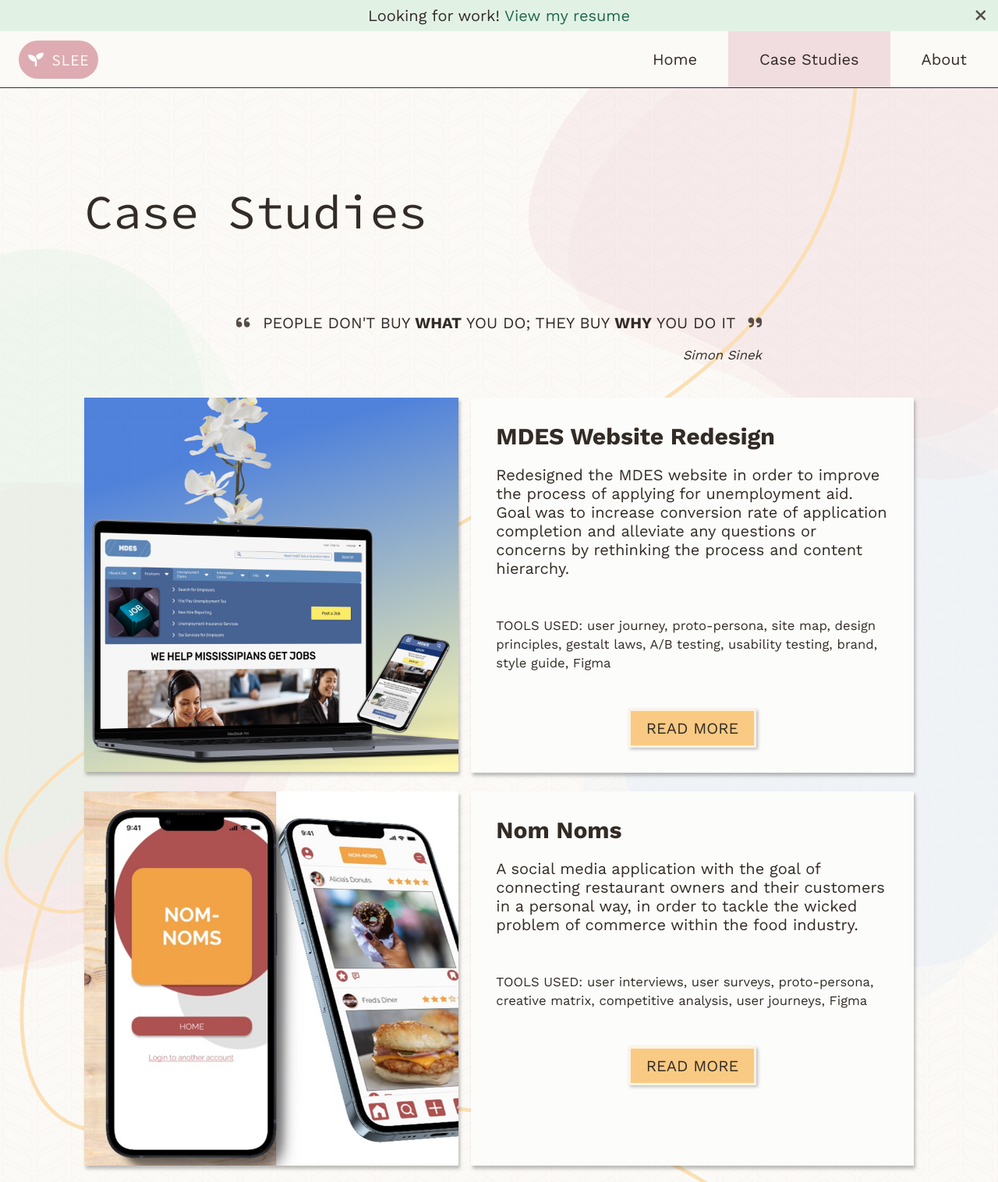
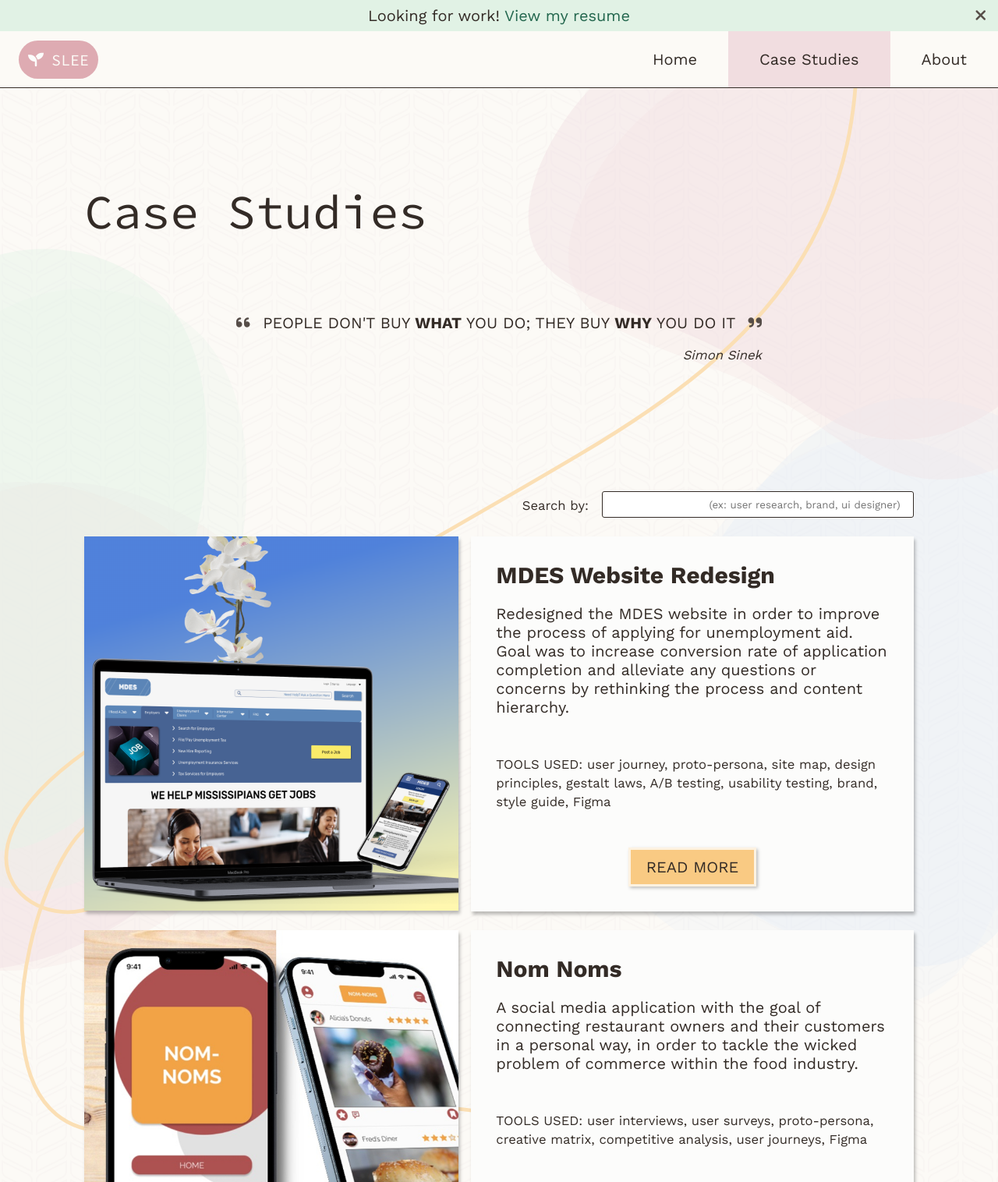
Before and after one commit to Leest1/leest1.github.io_2022, a PHP site: page /case-studies.html in a window 1280 px wide. Shown: the top 1516 px of the page at 78% size. Run offline with PHP 8.4, Linux system fonts and the light colour scheme.

Commit message:
search feature

```diff
--- a/case-studies.html
+++ b/case-studies.html
@@ -84,8 +84,17 @@
               >
             </div>
           </blockquote>
+
+          <!-- search bar -->
+          <div class="row align-self-end align-items-center mt-120">
+            <span><small>Search by:&emsp;</small></span>
+            <input type="text" id="case-study-search" placeholder="(ex: user research, brand, ui designer)">
+          </div>
+
+          <!-- display all case studies -->
           <div class="case-studies" id="case-studies">
           </div>
+
           <blockquote class="pt-150">
             <div>
               <span aria-hidden="true" class="fa-solid fa-quote-left"></span>
--- a/json/case-studies.json
+++ b/json/case-studies.json
@@ -8,7 +8,9 @@
                 "tools": ["user journey", "proto-persona", "site map", "design principles", "gestalt laws", "A/B testing", "usability testing", "brand", "style guide", "Figma"],
                 "url": "",
                 "img": "assets/case-studies/mdes/title-image-square.png",
-                "imgAlt": "A mockup of three screens showing the MDES redesign wireframes"
+                "imgAlt": "A mockup of three screens showing the MDES redesign wireframes",
+                "id": "mdes",
+                "tags": ["mdes","user journey", "proto-persona", "site map", "design principles", "gestalt laws", "A/B testing", "usability testing", "branding", "style guide", "Figma", "ui designer", "team project", "user testing"]
             },
             {
                 "name": "Nom Noms",
@@ -17,16 +19,20 @@
                 "tools": ["user interviews", "user surveys", "proto-persona", "creative matrix", "competitive analysis", "user journeys", "Figma"],
                 "url": "https://drive.google.com/file/d/1Jv69attDovKJIbFtwjBwZ3nryIQ2AZK-/view?usp=sharing",
                 "img": "assets/case-studies/nomnoms/nomnoms.jpg",
-                "imgAlt": "A mockup of two phones displaying the application (NomNoms) wireframes"
+                "imgAlt": "A mockup of two phones displaying the application (NomNoms) wireframes",
+                "id": "nomnoms",
+                "tags": ["nomnoms","user interviews", "user surveys", "proto-persona", "creative matrix", "competitive analysis", "user journeys", "Figma", "ux researcher", "ui designer", "team project", "user testing", "user researcher"]
             },
             {
                 "name": "Prado Health (mini)",
                 "shortSummary": "",
                 "summary": "Rebrand of Prado Health, a fictitious startup company whose aim is to make it easy and worry-free for their customers to get to the doctor. Identify a brand personality and iterate the wireframes to reflect the new branding.",
-                "tools": ["brand", "mood board", "60-30-10 rule", "color theory", "color symbolism", "style guide", "visual hierarchy", "A/B testing", "Figma"],
+                "tools": ["brand", "mood board", "60-30-10 rule", "color theory", "color symbolism", "style guide", "visual hierarchy", "A/B testing", "Figma", "ui designer"],
                 "url": "https://drive.google.com/file/d/16eJtUMot40QlGE2W_Ufn4iOuAONr2p7m/view?usp=sharing",
                 "img": "assets/case-studies/prado/pradohealth-square.png",
-                "imgAlt": "A mockup of PradoHealth application, along with a plant and some lemons"
+                "imgAlt": "A mockup of PradoHealth application, along with a plant and some lemons",
+                "id": "pradohealth",
+                "tags": ["pradohealth", "branding", "mood board", "60-30-10 rule", "color theory", "color symbolism", "style guide", "visual hierarchy", "A/B testing", "Figma"]
             }
         ]
 }
--- a/scripts/case-studies.js
+++ b/scripts/case-studies.js
@@ -1,15 +1,20 @@
-// load case studies JSON into case-studies.html
+var allStudies = [];
+var currentStudies = [];
+
+// SETUP: load case studies JSON into case-studies.html
 $.getJSON("../../json/case-studies.json", function(json) {
     var caseStudies = json['caseStudies'];
 
     for (let i in caseStudies) {
         let caseStudy = caseStudies[i];
+        allStudies.push(caseStudy);
+        currentStudies.push(caseStudy);
         // create tools used string
         let toolsUsed = caseStudy.tools.join(', ');
 
 
         $('#case-studies').append(
-            $("<div class='card-large'>"+
+            $("<div class='card-large' id='"+ caseStudy.id +"'>"+
             "<img src='"+ caseStudy.img +"' alt='"+ caseStudy.imgAlt +"'>"+
             "<div class='card-large-contents'>" +
             "<h1>" + caseStudy.name + "</h1>" +
@@ -21,3 +26,44 @@
         );
     }
 });
+
+// remove all case studies
+function clearCaseStudies() {
+    for (let i in currentStudies) {
+        let id = '#' + currentStudies[i].id;
+        $(id).remove();
+    }
+}
+
+// append a case study
+function addCaseStudy(caseStudy) {
+    let toolsUsed = caseStudy.tools.join(', ');
+    $('#case-studies').append(
+        $("<div class='card-large' id='"+ caseStudy.id +"'>"+
+        "<img src='"+ caseStudy.img +"' alt='"+ caseStudy.imgAlt +"'>"+
+        "<div class='card-large-contents'>" +
+        "<h1>" + caseStudy.name + "</h1>" +
+        "<p>" + caseStudy.summary + "</p>" +
+        "<p class='tools-used'><small>TOOLS USED: " + toolsUsed + "</small></p>" +
+        "<div class='text-align-center'><a target='_blank' rel='noopener noreferrer' class='cta-link btn-default' href='"
+        + caseStudy.url +"'>READ MORE</a>" +
+        "</div></div></div>")
+    );
+}
+
+$(document).ready(function () {
+    $('#case-study-search').keyup(function () {
+        clearCaseStudies();
+
+        let inputVal = $('#case-study-search').val();
+        for (let i in allStudies) {
+            let current = allStudies[i];
+            for (let tagsIndex in current.tags) {
+                if (current.tags[tagsIndex].toLowerCase().includes(inputVal.toLowerCase())) {
+                    addCaseStudy(current);
+                    break;
+                }
+            }
+        }
+    });
+});
--- a/style/_box-model.scss
+++ b/style/_box-model.scss
@@ -40,6 +40,14 @@
     margin: 0;
 }
 
+.mt-75 {
+    margin-top: 4.5rem;
+}
+
+.mt-120 {
+    margin-top: 7.5rem;
+}
+
 .mt-150 {
     margin-top: 9.3rem;
 }
--- a/style/_components.scss
+++ b/style/_components.scss
@@ -163,3 +163,18 @@
     visibility: visible;
     opacity: 1;
 }
+
+#case-study-search {
+    width: 25rem;
+    height: 1.5rem;
+    padding: 1rem;
+    border-radius: 3px;
+    border: 1px solid $black;
+    text-align: end;
+
+    font-family: 'Work Sans';
+
+    &:focus {
+        outline-color: $pink-shadow;
+    }
+}
--- a/style/main.css
+++ b/style/main.css
@@ -36,6 +36,14 @@
 
 .m-0 {
   margin: 0;
+}
+
+.mt-75 {
+  margin-top: 4.5rem;
+}
+
+.mt-120 {
+  margin-top: 7.5rem;
 }
 
 .mt-150 {
@@ -280,6 +288,19 @@
 .tooltip:hover .tooltiptext {
   visibility: visible;
   opacity: 1;
+}
+
+#case-study-search {
+  width: 25rem;
+  height: 1.5rem;
+  padding: 1rem;
+  border-radius: 3px;
+  border: 1px solid #332B26;
+  text-align: end;
+  font-family: "Work Sans";
+}
+#case-study-search:focus {
+  outline-color: #AF9696;
 }
 
 html {
```
Also changed, not shown: 1 other file.
